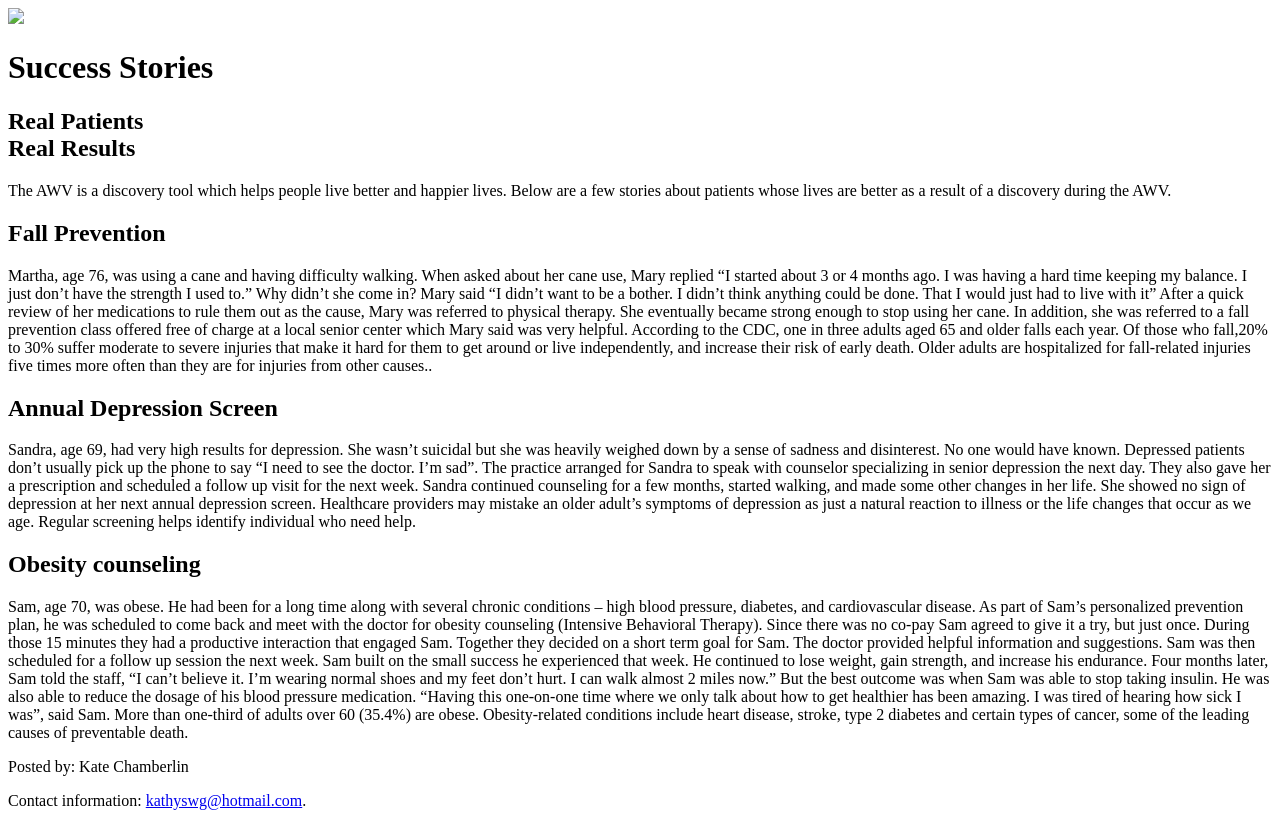
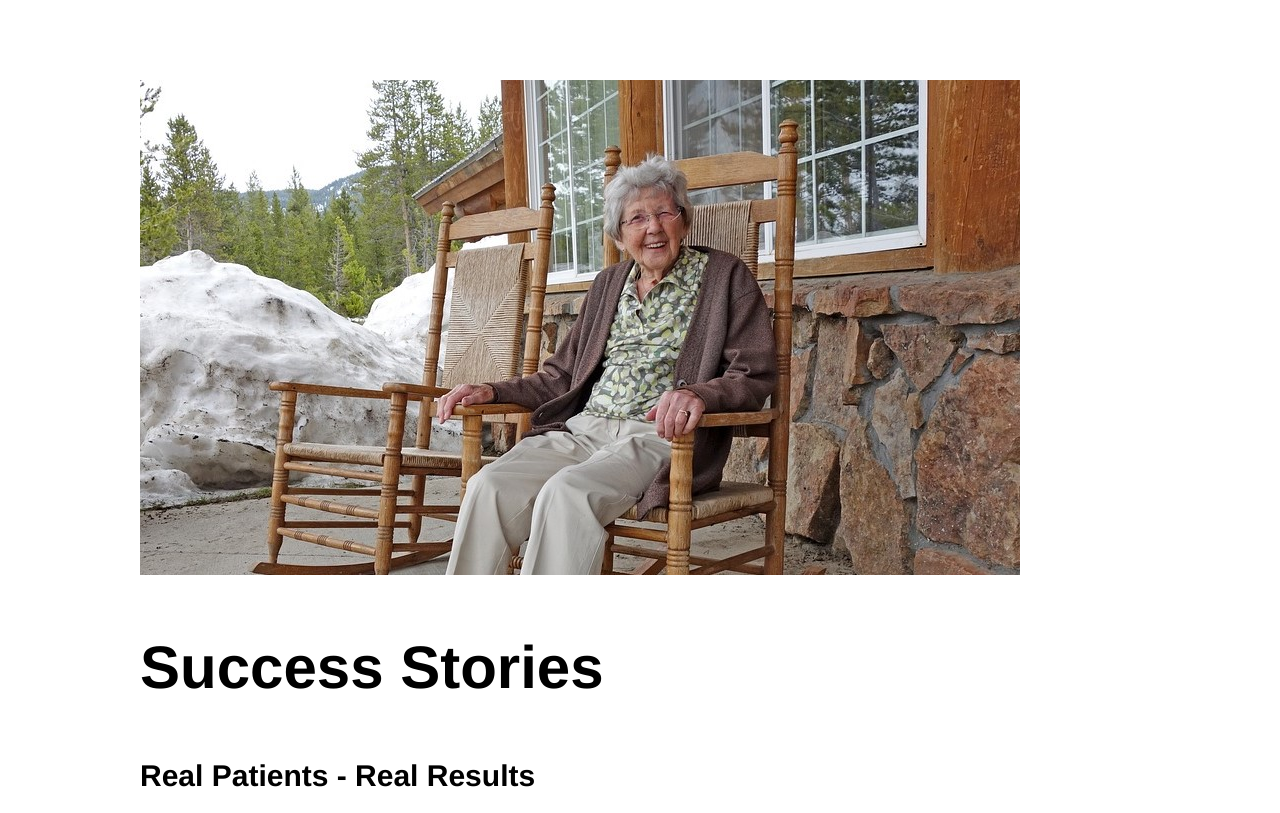
Before and after one commit to kathiecham/html-me-something, a plain HTML site: page index.html in a window 1280 px wide. Shown: the top 813 px of the page. Drawn offline with Linux system fonts and the light colour scheme.

Commit message:
HTML assignment

```diff
--- a/index.html
+++ b/index.html
@@ -2,33 +2,33 @@
 <html>
 <head>
     <title>Annual Wellness Visits</title>
+    <link type="text/css" rel="stylesheet" href="styles.css"/>
 </head>
 
 <body>
     <main>
         <img src="images/old-woman.jpg" />
-        <h1>Success Stories</h1>
-        <h2>Real Patients</br>
-        Real Results </h2>
+        <h1 id="main_heading":>Success Stories</h1>
+        <h2>Real Patients - Real Results </h2>
 
         <p>The AWV is a discovery tool which helps people live better and happier lives. Below are a few stories about patients whose lives are better as a result of a discovery during the AWV.</p>
 
         <article>
-          <h1>Fall Prevention</h1>
+          <h1 class="sub-headings">Fall Prevention</h1>
             <p>Martha, age 76, was using a cane and having difficulty walking. When asked about her cane use, Mary replied “I started about 3 or 4 months ago. I was having a hard time keeping my balance. I just don’t have the strength I used to.” Why didn’t she come in? Mary said “I didn’t want to be a bother. I didn’t think anything could be done. That I would just had to live with it” After a quick review of her medications to rule them out as the cause, Mary was referred to physical therapy. She eventually became strong enough to stop using her cane. In addition, she was referred to a fall prevention class offered free of charge at a local senior center which Mary said was very helpful.
 
             According to the CDC, one in three adults aged 65 and older falls each year. Of those who fall,20% to 30% suffer moderate to severe injuries that make it hard for them to get around or live independently, and increase their risk of early death. Older adults are hospitalized for fall-related injuries five times more often than they are for injuries from other causes..</p>
         </article>
 
         <article>
-          <h1>Annual Depression Screen</h1>
-          <p>Sandra, age 69, had very high results for depression. She wasn’t suicidal but she was heavily weighed down by a sense of sadness and disinterest. No one would have known. Depressed patients don’t usually pick up the phone to say “I need to see the doctor. I’m sad”. The practice arranged for Sandra to speak with counselor specializing in senior depression the next day. They also gave her a prescription and scheduled a follow up visit for the next week. Sandra continued counseling for a few months, started walking, and made some other changes in her life. She showed no sign of depression at her next annual depression screen.
+          <h1 class="sub-headings">Annual Depression Screen</h1>
+          <p>Sandra, age 69, had very high results for depression. She wasn’t suicidal but she was heavily weighed down by a sense of sadness and disinterest. No one would have known. Depressed patients don’t usually pick up the phone to say “I need to see the doctor. I’m sad”. The practice arranged for Sandra to speak with counselor specializing in senior depression the next day. They also gave her a prescription and scheduled a follow up visit for the next week. Sandra continued counseling for a few months, started walking, and made some other changes in her life. She showed no sign of depression at her next annual depression screen.</p>
 
-            Healthcare providers may mistake an older adult’s symptoms of depression as just a natural reaction to illness or the life changes that occur as we age. Regular screening helps identify individual who need help.</p>
+            <p>Healthcare providers may mistake an older adult’s symptoms of depression as just a natural reaction to illness or the life changes that occur as we age. Regular screening helps identify individual who need help.</p>
         </article>
 
         <article>
-          <h1>Obesity counseling</h1>
+          <h1 class="sub-headings">Obesity Counseling</h1>
           <p>Sam, age 70, was obese. He had been for a long time along with several chronic conditions – high blood pressure, diabetes, and cardiovascular disease. As part of Sam’s personalized prevention plan, he was scheduled to come back and meet with the doctor for obesity counseling (Intensive Behavioral Therapy). Since there was no co-pay Sam agreed to give it a try, but just once. During those 15 minutes they had a productive interaction that engaged Sam. Together they decided on a short term goal for Sam. The doctor provided helpful information and suggestions. Sam was then scheduled for a follow up session the next week. Sam built on the small success he experienced that week. He continued to lose weight, gain strength, and increase his endurance. Four months later, Sam told the staff, “I can’t believe it. I’m wearing normal shoes and my feet don’t hurt. I can walk almost 2 miles now.” But the best outcome was when Sam was able to stop taking insulin. He was also able to reduce the dosage of his blood pressure medication. “Having this one-on-one time where we only talk about how to get healthier has been amazing. I was tired of hearing how sick I was”, said Sam.
 
             More than one-third of adults over 60 (35.4%) are obese. Obesity-related conditions include heart disease, stroke, type 2 diabetes and certain types of cancer, some of the leading causes of preventable death.</p>
@@ -38,23 +38,10 @@
 
 
     <footer>
-        <p>Posted by: Kate Chamberlin</p>
-        <p>Contact information: <a href="mailto:kathyswg@hotmail.com">
+        <p class="footer">Posted by: Kate Chamberlin</p>
+        <p class="footer">Contact information: <a href="mailto:kathyswg@hotmail.com">
         kathyswg@hotmail.com</a>.</p>
-        <p>All contents copywrited&copy;. Contact us for permission to use.</p>
+        <p class="footer">All contents copywrited&copy;. Contact us for permission to use.</p>
     </footer>
 </body>
 </html>
-
-
-
-<!--
-Next step - add imgages to a folder
-Sketch out design
-Write or copy content
-figure out where I can use another HTML Entitiy like an & ampersand, name &amp;
-    or non-breaking hyphen &#8209
-Look at the site in FireFox. Keep it open, and then just refresh.
-to connect to CSS
-    <html type = "text/css" rel=stylesheet href=stylesheet.css ></html>
--->
--- /dev/null
+++ b/styles.css
@@ -0,0 +1,27 @@
+/* what else do I need */
+
+body {
+    margin: auto;
+    max-width: 50em;
+    font-family: "Helvetica", "Arial", sans-serif;
+    font-size: 20px;
+    line-height: 1.5;
+    padding: 4em 1em;
+  }
+
+#main_heading {
+  font-size: 60px;
+  align-content: center;
+}
+
+.sub-headings {
+    font-size: 30px;
+    color: rebeccapurple;
+}
+
+.footer {
+  font-size: 18px;
+  line-height: 1.5;
+  margin: 0px;
+  padding: 0;
+}
```
Also changed, not shown: Images/old-woman.jpg (added).
